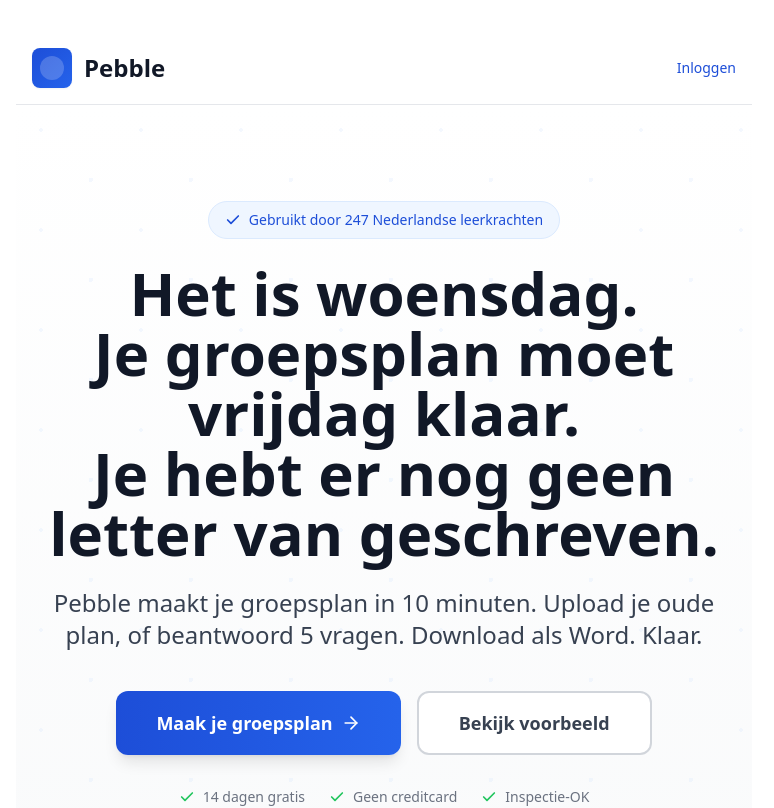
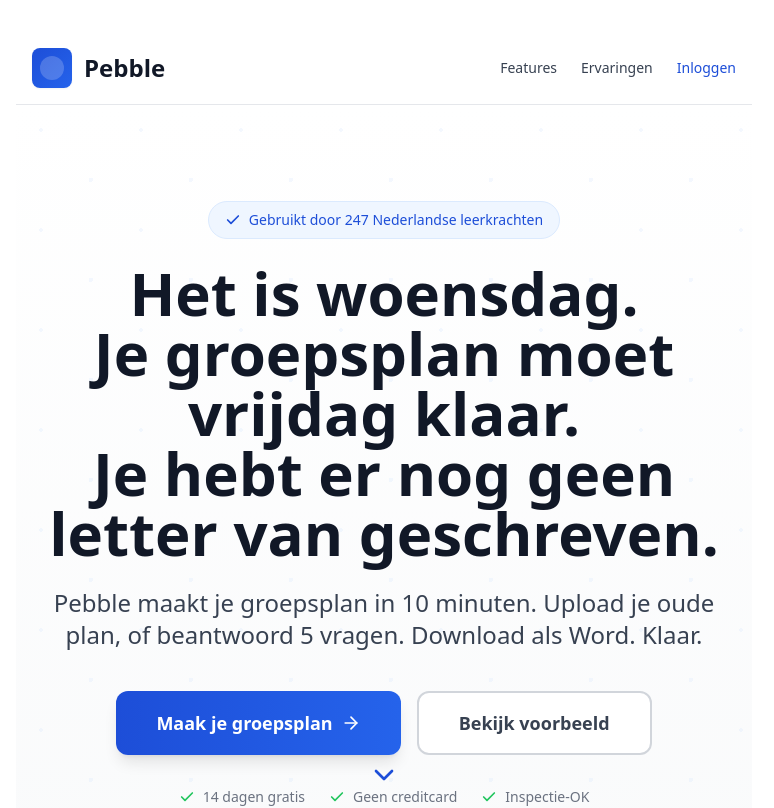
Before and after one commit to TomLouwers/NieuweApp, a Next.js app in the folder frontend/: page / in a window 1280 px wide. Shown: the top 808 px of the page, without its empty margins (256-1030 px from the left). Built offline with nearby package versions, Linux system fonts and the light colour scheme; no server answers.

Commit message:
feat(landing): add header anchor nav (Features/Ervaringen), scroll-to chevron in hero, and login link configurable via NEXT_PUBLIC_LOGIN_URL (fallback /dashboard)

```diff
--- a/frontend/components/LandingPage.tsx
+++ b/frontend/components/LandingPage.tsx
@@ -1,9 +1,15 @@
 "use client";
 import React, { useState, useEffect } from 'react';
-import { Check, ArrowRight, Users, Zap, Smartphone, Clock } from 'lucide-react';
+import { Check, ArrowRight, Users, Zap, Smartphone, Clock, ChevronDown } from 'lucide-react';
 
 export default function LandingPage() {
   const [isVisible, setIsVisible] = useState<Record<string, boolean>>({});
+  const loginHref = (process?.env?.NEXT_PUBLIC_LOGIN_URL as string) || '/dashboard';
+
+  function scrollToId(id: string) {
+    const el = document.getElementById(id);
+    if (el) el.scrollIntoView({ behavior: 'smooth', block: 'start' });
+  }
 
   useEffect(() => {
     const observer = new IntersectionObserver(
@@ -36,9 +42,12 @@ export default function LandingPage() {
             </div>
             <span className="text-2xl font-bold text-gray-900">Pebble</span>
           </div>
-          <a href="/dashboard" className="text-sm font-medium text-blue-700 hover:text-blue-800 transition-colors">
-            Inloggen
-          </a>
+          <nav className="hidden md:flex items-center gap-6 text-sm font-medium">
+            <button onClick={() => scrollToId('features')} className="text-gray-700 hover:text-blue-700 transition-colors">Features</button>
+            <button onClick={() => scrollToId('testimonials')} className="text-gray-700 hover:text-blue-700 transition-colors">Ervaringen</button>
+            <a href={loginHref} className="text-blue-700 hover:text-blue-800 transition-colors">Inloggen</a>
+          </nav>
+          <a href={loginHref} className="md:hidden text-sm font-medium text-blue-700 hover:text-blue-800 transition-colors">Inloggen</a>
         </div>
       </header>
 
@@ -121,6 +130,14 @@ export default function LandingPage() {
               Inspectie-OK
             </span>
           </div>
+          {/* Scroll chevron */}
+          <button
+            aria-label="Scroll naar features"
+            onClick={() => scrollToId('features')}
+            className="absolute bottom-4 left-1/2 -translate-x-1/2 text-blue-700 hover:text-blue-800 transition-transform hover:translate-y-0.5"
+          >
+            <ChevronDown size={32} />
+          </button>
         </div>
       </section>
 
@@ -233,7 +250,7 @@ export default function LandingPage() {
       </section>
 
       {/* Features */}
-      <section className="py-16 md:py-20 bg-gray-50">
+      <section id="features" className="py-16 md:py-20 bg-gray-50">
         <div className="max-w-6xl mx-auto px-4">
           <div className="text-center mb-12">
             <h2 className="text-3xl md:text-4xl font-bold text-gray-900 mb-4">Waarom leerkrachten voor Pebble kiezen</h2>
@@ -290,7 +307,7 @@ export default function LandingPage() {
       </section>
 
       {/* Testimonials */}
-      <section className="py-16 md:py-20 bg-white">
+      <section id="testimonials" className="py-16 md:py-20 bg-white">
         <div className="max-w-6xl mx-auto px-4">
           <div className="text-center mb-12">
             <h2 className="text-3xl md:text-4xl font-bold text-gray-900 mb-4">Wat andere leerkrachten zeggen</h2>
```
